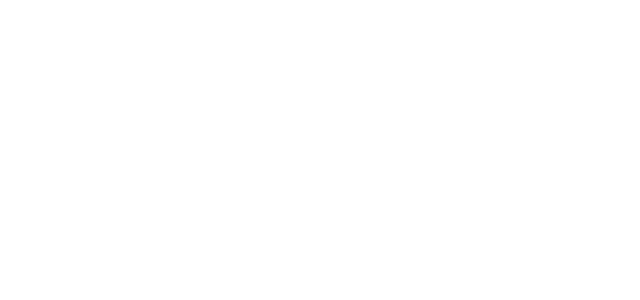
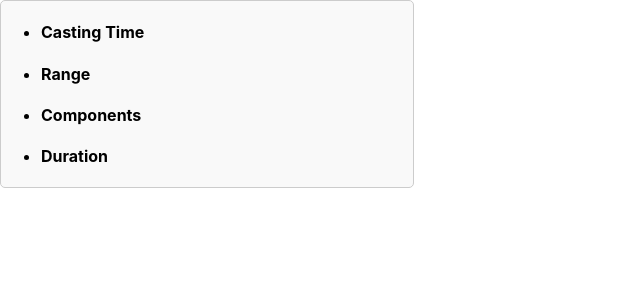
Before and after one commit to mihajlovM/SpellsApplication, a React (Create React App) app: page /card in a window 1280 px wide. Before the commit this address had no page. Shown: the top 300 px of the page, without its empty margins (0-640 px from the left). Built offline with nearby package versions, Linux system fonts and the light colour scheme.

Commit message:
Stilizacija

```diff
--- a/package.json
+++ b/package.json
@@ -3,6 +3,8 @@
   "version": "0.1.0",
   "private": true,
   "dependencies": {
+    "@emotion/react": "^11.9.3",
+    "@mdx-js/react": "^2.1.2",
     "@testing-library/jest-dom": "^5.16.4",
     "@testing-library/react": "^13.3.0",
     "@testing-library/user-event": "^13.5.0",
@@ -14,6 +16,7 @@
     "react-dom": "^18.2.0",
     "react-router-dom": "^6.3.0",
     "react-scripts": "5.0.1",
+    "theme-ui": "^0.14.6",
     "web-vitals": "^2.1.4"
   },
   "scripts": {
--- a/src/App.css
+++ b/src/App.css
@@ -36,3 +36,16 @@
     transform: rotate(360deg);
   }
 }
+
+.photo {
+  height: 200px;
+  width: 200px;
+  object-fit: cover;
+}
+
+.card-list-wrapper {
+  display: flex;
+  flex-direction: row;
+  justify-content: space-between;
+  flex-wrap: wrap;
+}
--- /dev/null
+++ b/src/components/Card/Card.css
@@ -0,0 +1,17 @@
+.card-wrapper {
+  max-width: 100%;
+  border: 1px solid #ccc;
+  border-radius: 5px;
+  background-color: #f9f9f9;
+  margin-bottom: 30px;
+}
+
+@media screen and (min-width: 990px) {
+  .card-wrapper {
+    width: calc(33.333% - 15px);
+  }
+}
+
+/* TODO: 2 cards from 768px */
+
+/* TODO: 1 card bellow 768px */
--- a/src/components/Card/Card.js
+++ b/src/components/Card/Card.js
@@ -1,21 +1,59 @@
-const Card = ({ name, index, isSaved, children }) => {
+import Logo from "../../images/image1.png";
+import { Box } from "theme-ui";
+import "./Card.css";
+
+const Card = ({
+  index,
+  isSaved,
+  name,
+  children,
+  description,
+  castingTime,
+  range,
+  components,
+  duration,
+}) => {
   return (
-    <div>
-      <h3>{name}</h3>
-      <p>{index}</p>
+    <article className="card-wrapper">
+      <header>
+        <h3>{name}</h3>
+      </header>
+      <main>
+        <ul>
+          <li>
+            <h4>Casting Time</h4>
+            <span>{castingTime}</span>
+          </li>
+          <li>
+            <h4>Range</h4>
+            <span>{range}</span>
+          </li>
+          <li>
+            <h4>Components</h4>
+            <span>{components}</span>
+          </li>
+          <li>
+            <h4>Duration</h4>
+            <span>{duration}</span>
+          </li>
+        </ul>
+        <p>{description}</p>
+      </main>
+      <footer>{children}</footer>
+
+      {/* <p>{index}</p> */}
+
+      {/* <Box>
+        {" "}
+        <div>
+          <img className="photo" src={Logo} alt="aa" />
+        </div>
+        <p>description....</p>
+      </Box> */}
+
       {/* <button onClick={onToggle}>{isSaved ? "✔" : "×"}</button> */}
-      {children}
-      {/* Children as prop pattern */}
-    </div>
+    </article>
   );
 };
 
 export default Card;
-
-{
-  /* <Card />
-
-<Card>
-  <button>Hanlder</button>
-</Card> */
-}
--- a/src/components/SavedSpells/SavedSpells.js
+++ b/src/components/SavedSpells/SavedSpells.js
@@ -1,26 +1,46 @@
-import React, { useEffect, useState } from "react";
-import { useParams } from "react-router-dom";
 import { Table } from "react-bootstrap";
-import { getFromFavorites, setToFavorites } from "../../utils/storage";
-import TaskAxios from "../../apis/TaskAxios";
+
+// attack_type: "ranged"
+// casting_time: "1 action"
+// classes: [{…}]
+// components: (3) ['V', 'S', 'M']
+// concentration: false
+// damage: {damage_type: {…}, damage_at_slot_level: {…}}
+// desc: ['A shimmering green arrow streaks toward a target w…damage and no damage at the end of its next turn.']
+// duration: "Instantaneous"
+// higher_level: ['When you cast this spell using a spell slot of 3rd…) increases by 1d4 for each slot level above 2nd.']
+// index: "acid-arrow"
+// level: 2
+// material: "Powdered rhubarb leaf and an adder's stomach."
+// name: "Acid Arrow"
+// range: "90 feet"
+// ritual: false
+// school: {index: 'evocation', name: 'Evocation', url: '/api/magic-schools/evocation'}
+// subclasses: (2) [{…}, {…}]
+// url: "/api/spells/acid-arrow"
+// _id: "62b248818b12b6a08c9fa605"
+
+// import { Card } from "../Card/Card";
+import Card from "../Card/Card";
 
 const SavedSpells = ({ spells }) => {
   return (
     <div>
       <h1>favorites</h1>
 
-      <Table style={{ marginTop: 5 }}>
-        <thead>
-          <tr>
-            <th> {spells.index}</th>
-          </tr>
-        </thead>
-        <tbody>
-          {spells.map((spell) => (
-            <p key={spell.name}>{spell.name}</p>
-          ))}
-        </tbody>
-      </Table>
+      <div className="card-list-wrapper">
+        {spells.map((spell) => (
+          <Card
+            key={spell.index}
+            name={spell.name}
+            description={spell.desc[0]}
+            castingTime={spell.casting_time}
+            range={spell.range}
+            components={spell.components}
+            duration={spell.duration}
+          />
+        ))}
+      </div>
     </div>
   );
 };
--- a/src/components/SavedSpells/SavedSpellsContainer.js
+++ b/src/components/SavedSpells/SavedSpellsContainer.js
@@ -11,12 +11,11 @@ function SavedSpellsContainer() {
 
     const arr = [];
     savedSpells.forEach((element) => {
-      const promise1 = TaskAxios.get("/spells/" + element);
+      const promise1 = TaskAxios.get(`/spells/${element}`);
       arr.push(promise1);
     });
 
     //nije pouzdan endpoint i zato je koriscen promis.all (paralelizacija requestova)
-    //$
     Promise.all(arr).then((response) => {
       const mapSpells = (spellPayload) => spellPayload.data;
       setSpells(response.map(mapSpells));
--- a/src/components/Spells/Spells.js
+++ b/src/components/Spells/Spells.js
@@ -1,4 +1,3 @@
-import React, { useEffect, useState } from "react";
 import { Table } from "react-bootstrap";
 import { Link } from "react-router-dom";
 import {
@@ -17,6 +16,13 @@ const Spells = ({ spells }) => {
   return (
     <div>
       <h1>Spells</h1>
+      <nav>
+        <ul>
+          <li>
+            <Link to={`/saved-spells`}>favourites</Link>
+          </li>
+        </ul>
+      </nav>
 
       {/* <Card name="Name" index="1" isSaved={getFromFavorites().includes(item.index)}> */}
       <Table style={{ marginTop: 5 }}>
@@ -39,19 +45,6 @@ const Spells = ({ spells }) => {
               <td>
                 <Link to={`/spells/${item.index}`}> details</Link>
               </td>
-              <td>
-                <Link to={`/saved-spells/${item.index}`}>favourites</Link>
-              </td>
-              <td>
-                <button onClick={() => setToFavorites(item.index)}>
-                  SET TO FAVORITES
-                </button>
-              </td>
-              <td>
-                <button onClick={() => deleteFromFavorites(item.index)}>
-                  DELETE FROM FAVORITES
-                </button>
-              </td>
             </tr>
           ))}
         </tbody>
--- a/src/components/SpellsDetails/SpellsDetails.js
+++ b/src/components/SpellsDetails/SpellsDetails.js
@@ -1,9 +1,14 @@
 import React, { useEffect, useState } from "react";
 import TaskAxios from "../../apis/TaskAxios";
 import { useParams } from "react-router-dom";
-import { getFromFavorites, setToFavorites } from "../../utils/storage";
+import {
+  getFromFavorites,
+  setToFavorites,
+  deleteFromFavorites,
+} from "../../utils/storage";
 import { Link } from "react-router-dom";
 import { Table } from "react-bootstrap";
+import "../../App.css";
 
 const SpellsDetails = ({ spell }) => {
   return (
@@ -12,7 +17,27 @@ const SpellsDetails = ({ spell }) => {
       <button onClick={() => setToFavorites(spell.index)}>
         save to favorite
       </button>
+
+      <button onClick={() => deleteFromFavorites(spell.index)}>
+        DELETE FROM FAVORITES
+      </button>
     </div>
   );
 };
 export default SpellsDetails;
+
+// <Card
+//   key={spell.index}
+//   name={spell.name}
+//   description={spell.desc[0]}
+//   castingTime={spell.casting_time}
+//   range={spell.range}
+//   components={spell.components}
+//   duration={spell.duration}
+// >
+//   <button onClick={() => setToFavorites(spell.index)}>save to favorite</button>
+
+//   <button onClick={() => deleteFromFavorites(spell.index)}>
+//     DELETE FROM FAVORITES
+//   </button>
+// </Card>;
--- a/src/index.js
+++ b/src/index.js
@@ -4,6 +4,7 @@ import { Route, BrowserRouter as Router, Routes } from "react-router-dom";
 import { Navbar, Container } from "react-bootstrap";
 import "./index.css";
 
+import Card from "./components/Card/Card";
 import SavedSpells from "./components/SavedSpells/SavedSpells.js";
 import SpellsContainer from "../src/components/Spells/SpellsConainter";
 import SpellsDetailsContainer from "./components/SpellsDetails/SpellsDetailsContainer";
@@ -22,10 +23,8 @@ class App extends React.Component {
                 path="/spells/:index"
                 element={<SpellsDetailsContainer />}
               />
-              <Route
-                path="/saved-spells/:index"
-                element={<SavedSpellsContainer />}
-              />
+              <Route path="/saved-spells" element={<SavedSpellsContainer />} />
+              <Route path="/card/" element={<Card />} />
             </Routes>
           </Container>
         </Router>
--- a/src/utils/storage.js
+++ b/src/utils/storage.js
@@ -3,18 +3,16 @@ export const getFromFavorites = () => {
   return keys ? JSON.parse(keys) : [];
 };
 
+// TODO: Only unique items should go here
 export function setToFavorites(index) {
   let fav = getFromFavorites();
-  console.log(index);
-  fav.push(index);
-  localStorage.setItem("fav", JSON.stringify(fav));
+  console.log(fav, index);
+  if (!fav.includes(index)) {
+    fav.push(index);
+    localStorage.setItem("fav", JSON.stringify(fav));
+  }
 }
 
-// [1, 2, 3] 1
-// 1 !== 1
-// 2 !== 1
-// 3 !== 1
-// [2, 3]
 const filterOutSpell = (spellIndexes, index) =>
   spellIndexes.filter((spellIndex) => spellIndex !== index);
 
```
Also changed, not shown: src/images/image1.png (added), 1 other file (tests, documents, lock files or other folders).
